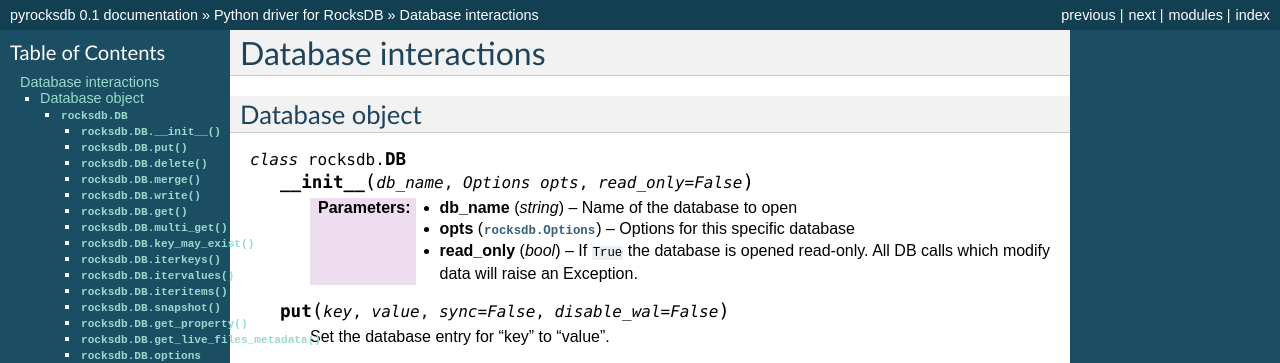
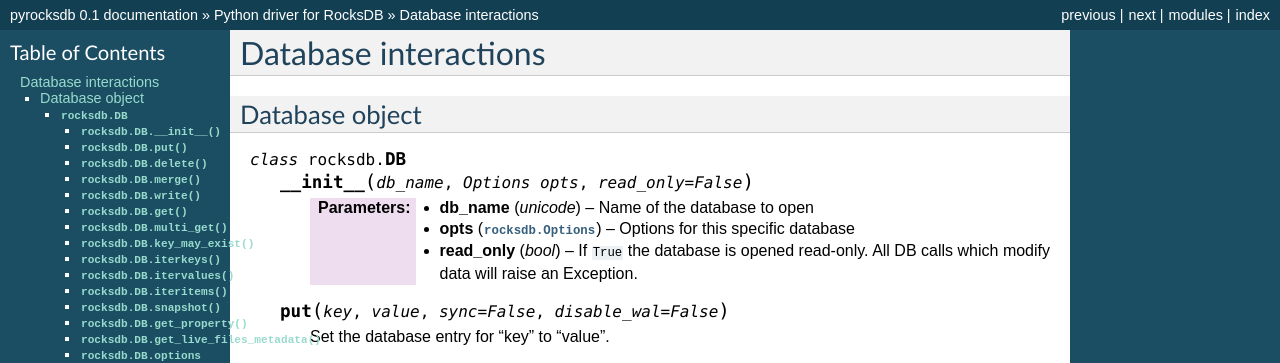
Before and after one commit to stephan-hof/pyrocksdb, a Sphinx documentation site: the page built from docs/api/database.rst, in a window 1280 px wide and 900 px high. Shown: the top 363 px of the window. Built offline with Sphinx 7.4.7, drawn with Linux system fonts in a browser that asks for light colours.

Commit message:
Support unicode objects for paths
Use sys.getfilesystemencoding() for encoding

```diff
--- a/docs/api/database.rst
+++ b/docs/api/database.rst
@@ -8,7 +8,7 @@
 
     .. py:method:: __init__(db_name, Options opts, read_only=False)
 
-        :param string db_name:  Name of the database to open
+        :param unicode db_name:  Name of the database to open
         :param opts: Options for this specific database
         :type opts: :py:class:`rocksdb.Options`
         :param bool read_only: If ``True`` the database is opened read-only.
--- a/docs/api/options.rst
+++ b/docs/api/options.rst
@@ -329,7 +329,7 @@
         and the db data dir's absolute path will be used as the log file
         name's prefix.
 
-        | *Type:* ``string``
+        | *Type:* ``unicode``
         | *Default:* ``""``
 
     .. py:attribute:: wal_dir
@@ -340,7 +340,7 @@
         If it is non empty, the log files will be in kept the specified dir.
         When destroying the db, all log files in wal_dir and the dir itself is deleted
 
-        | *Type:* ``string``
+        | *Type:* ``unicode``
         | *Default:* ``""``
 
     .. py:attribute:: disable_seek_compaction
```
Also changed, not shown: 3 other files.
